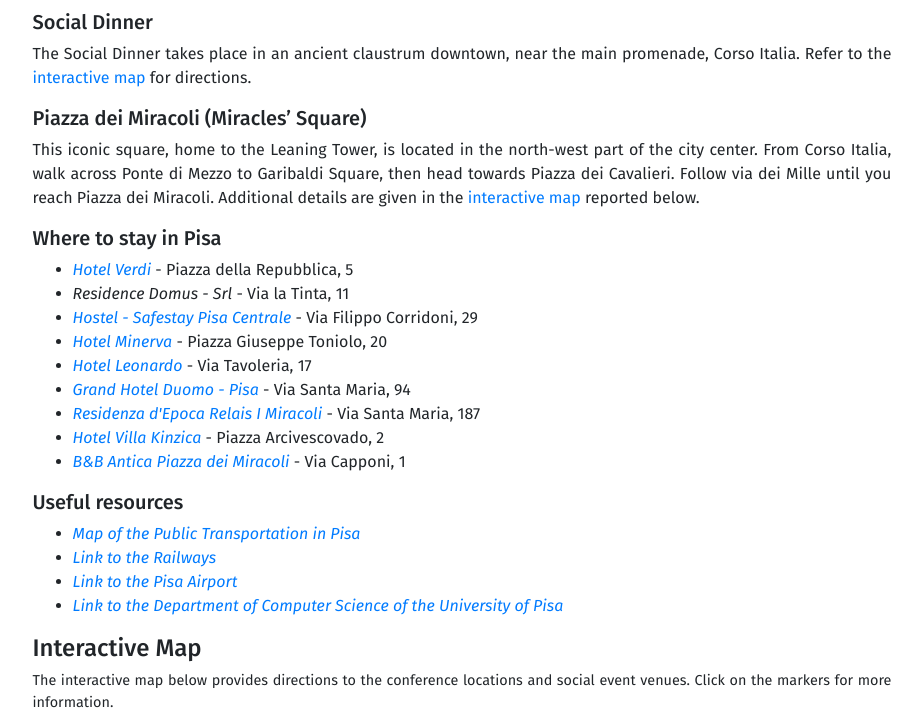
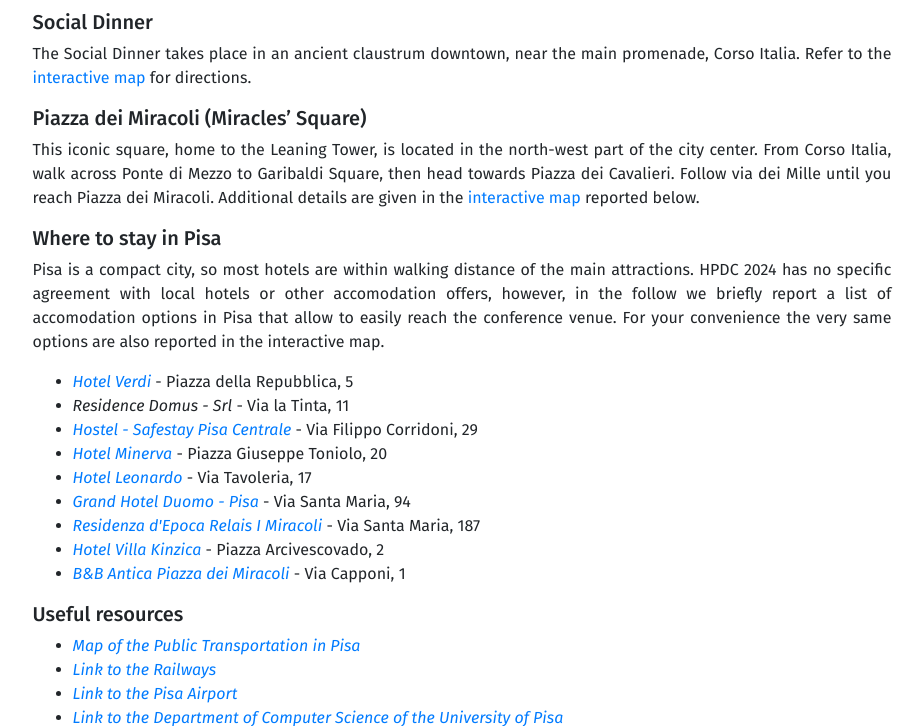
Before and after one commit to jacopo-massa/hpdc24-site, a Jekyll site: the page built from venue.html, in a window 1280 px wide and 900 px high, scrolled down 1349 px, cut to the strip 0-726 px from the top of the window. Shown: the whole strip, without its empty margins (178-1101 px from the left). Built offline with Jekyll 4.4.1, drawn with Linux system fonts in a browser that asks for light colours.

Commit message:
Update venue page

```diff
--- a/_data/venue.yml
+++ b/_data/venue.yml
@@ -32,9 +32,8 @@ ws_address: >
   Largo Bruno Pontecorvo 3, <br>
   56127 Pisa, PI, Italy
 
-accommodation:
-  - about: >
-      Pisa is a compact city, so most hotels are within walking distance of the main attractions. HPDC 2024 has no specific agreement with local hotels or other accomodation offers, however, in the follow we briefly report a list of accomodation options in Pisa that allow to easily reach the conference venue. For your convenience the very same options are also reported in the interactive map.
+about: >
+  Pisa is a compact city, so most hotels are within walking distance of the main attractions. HPDC 2024 has no specific agreement with local hotels or other accomodation offers, however, in the follow we briefly report a list of accomodation options in Pisa that allow to easily reach the conference venue. For your convenience the very same options are also reported in the interactive map.
 hotels:
   - name: Hotel Verdi
     address: Piazza della Repubblica, 5
--- a/venue.html
+++ b/venue.html
@@ -88,6 +88,9 @@ slide_id: 5
 
         <div>
             <h5>Where to stay in Pisa</h5>
+            {% if site.data.venue.about %}
+            <p>{{site.data.venue.about}}</p>
+            {% endif %}
             <ul>
                 {% for hotel in site.data.venue.hotels %}
                 <li>
```
